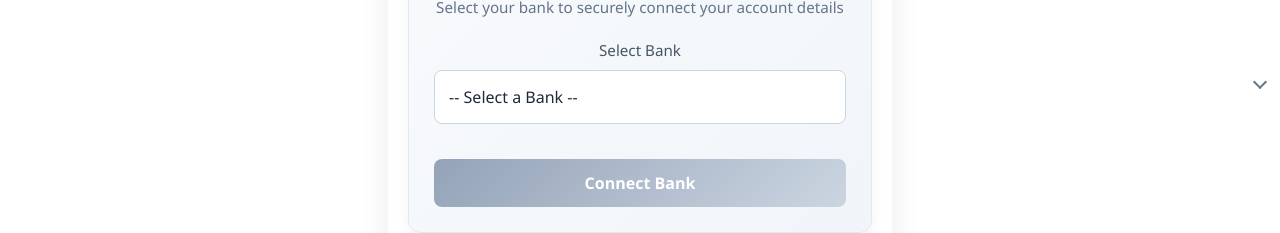
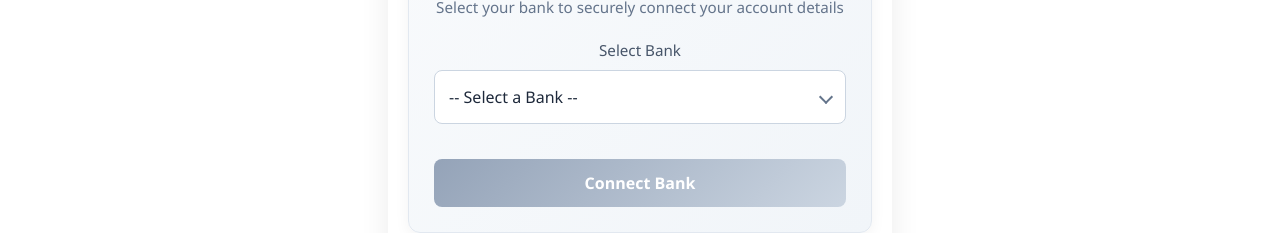
Before and after one commit to kumbamkarthik/bankify, a React (Create React App) app in the folder bankify/: page /accounts in a window 1280 px wide. Both pictures are taken after a click on the button "+ Add Account". Shown: the part 318-551 px from the top of the page. Built offline with nearby package versions, Linux system fonts and the light colour scheme.

Commit message:
banking ACCOUNTS

```diff
--- a/bankify/src/components/Accounts/UserAccounts.js
+++ b/bankify/src/components/Accounts/UserAccounts.js
@@ -292,7 +292,7 @@ const adjustColor = (color, amount) => {
 
           <div className="form-group">
             <label htmlFor="bank-select">Select Bank</label>
-            <div cl assName="select-wrapper">
+            <div className="select-wrapper">
               <select
                 id="bank-select"
                 value={selectedBank}
```
